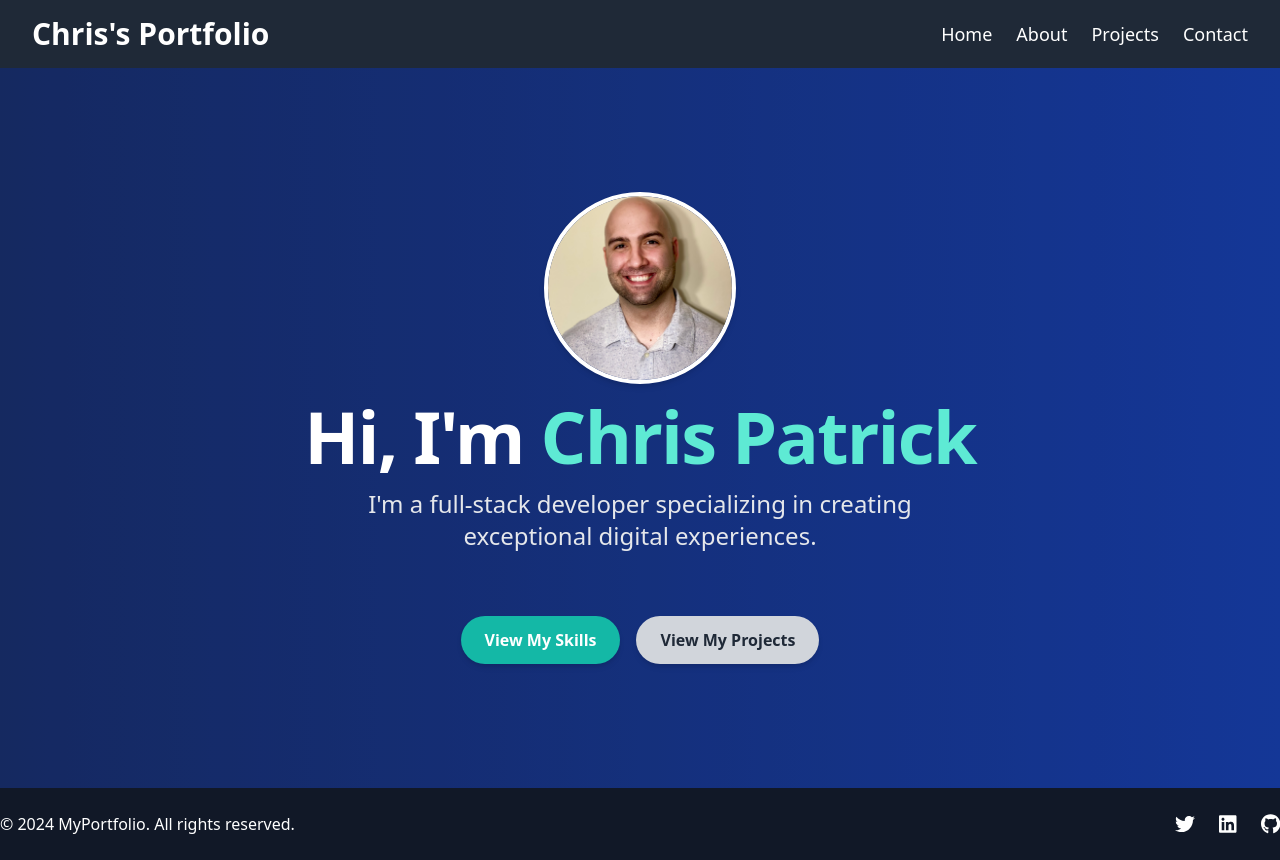
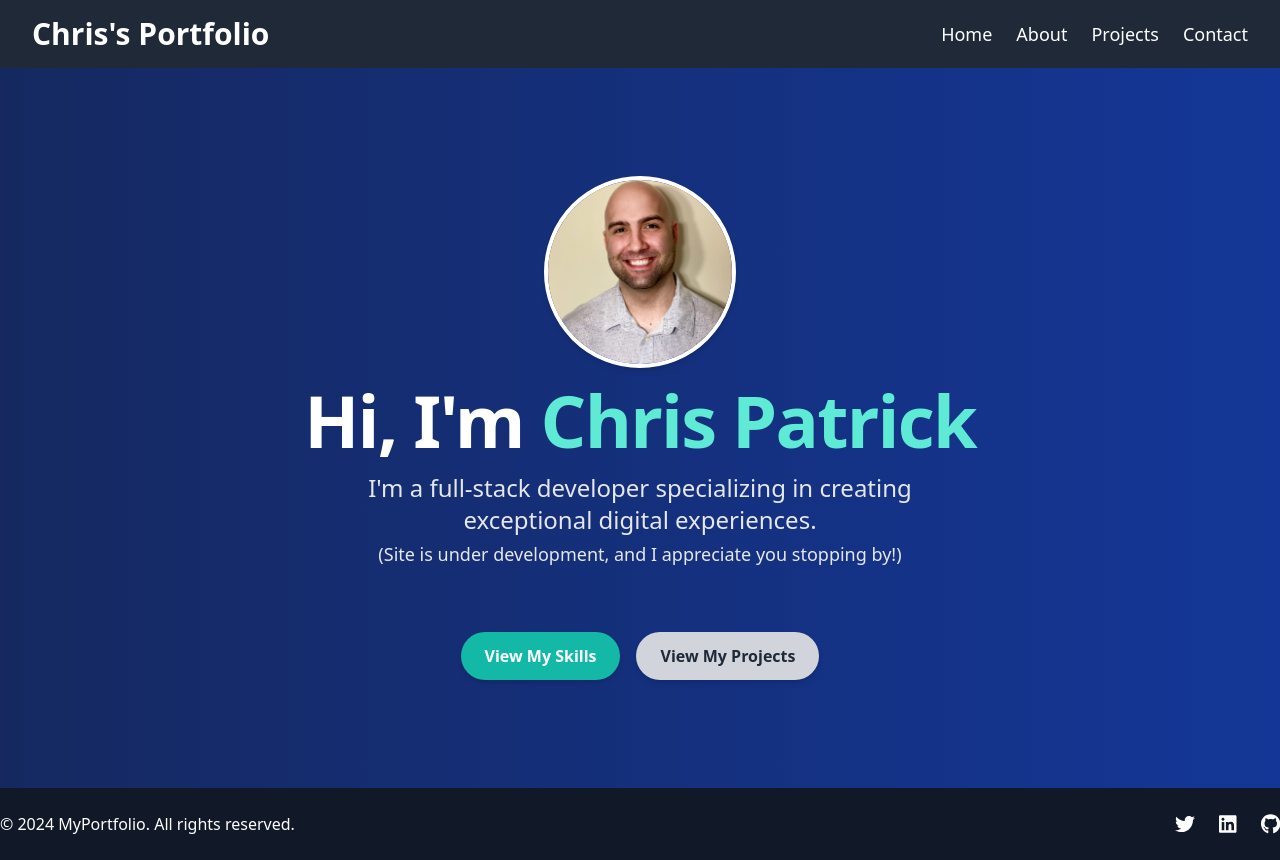
Before and after one commit to Chris-J-Patrick/Portfolio, a React (Vite) app: page / in a window 1280 px wide. Built offline with nearby package versions, Linux system fonts and the light colour scheme.

Commit message:
-Increased size of product demo window -added copy to homepage

```diff
--- a/src/Pages/Home.tsx
+++ b/src/Pages/Home.tsx
@@ -48,6 +48,10 @@ const Home: React.FC = () => {
         >
           I'm a full-stack developer specializing in creating exceptional
           digital experiences.
+          <span className="text-lg">
+            <br />
+            (Site is under development, and I appreciate you stopping by!)
+          </span>
         </motion.p>
 
         <motion.div
--- a/src/Pages/Projects.tsx
+++ b/src/Pages/Projects.tsx
@@ -118,7 +118,7 @@ const Projects: React.FC = () => {
               className="relative bg-gray-700 rounded-lg shadow-lg overflow-hidden w-full h-full mx-auto flex flex-col lg:flex-row"
               onClick={(e) => e.stopPropagation()}
             >
-              <div className="w-full lg:w-1/3 p-8 flex flex-col justify-between h-full overflow-y-auto bg-gray-800">
+              <div className="w-full lg:w-1/4 p-8 flex flex-col justify-between h-full overflow-y-auto bg-gray-800">
                 <button
                   onClick={() => setSelectedProject(null)}
                   className="self-end bg-gray-600 text-white rounded-full p-2 mb-4 hover:bg-gray-500 transition duration-200"
@@ -159,7 +159,7 @@ const Projects: React.FC = () => {
                   </div>
                 </div>
               </div>
-              <div className="w-full lg:w-2/3 h-full">
+              <div className="w-full lg:w-3/4 h-full">
                 <iframe
                   src={selectedProject}
                   title="Live Demo"
```
